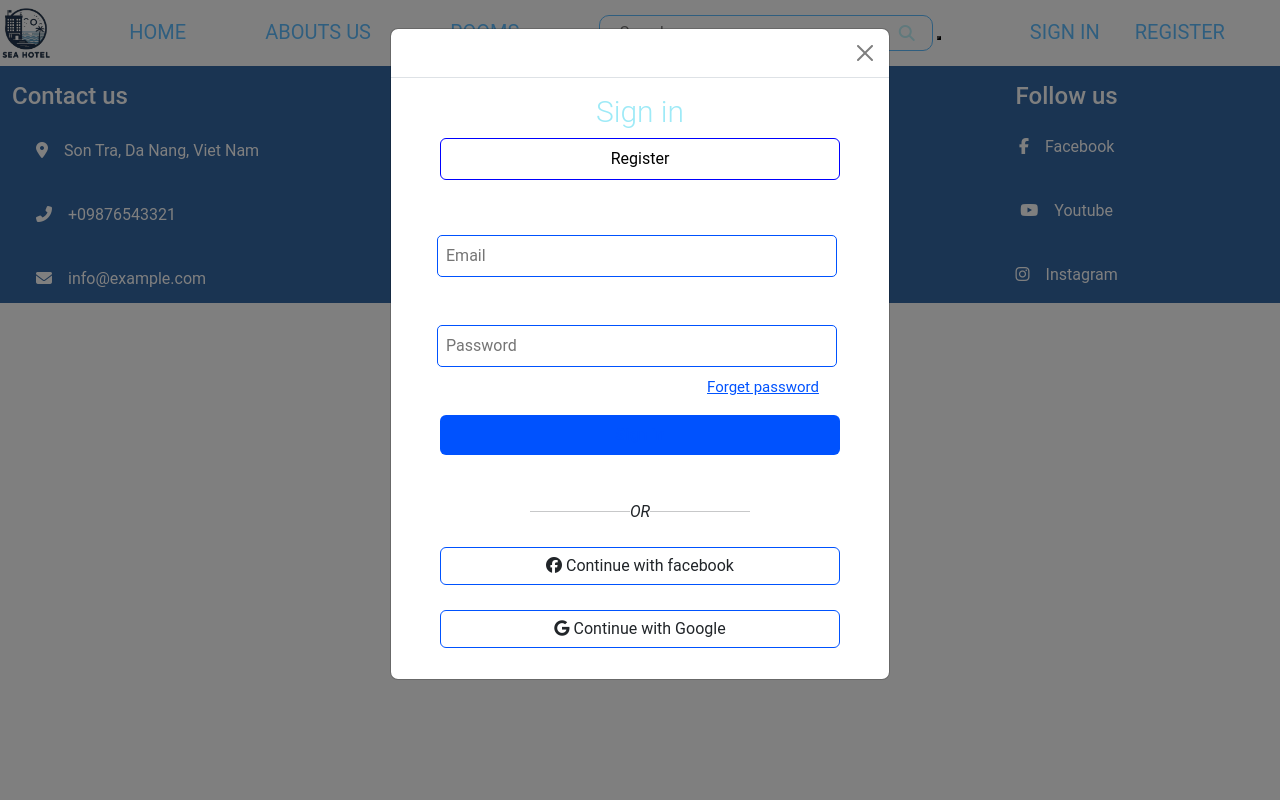
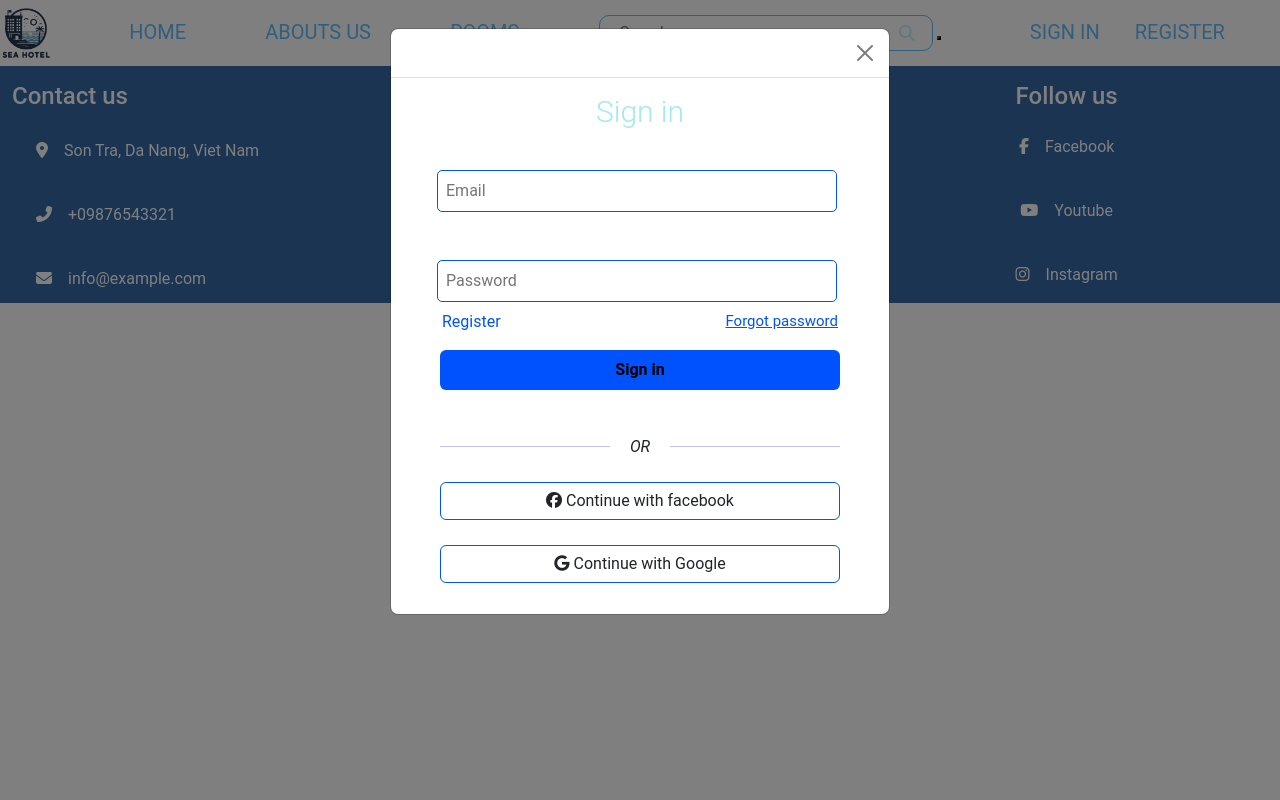
Before and after one commit to Seaside-Paradise-Retreat/SeaSide-Paradise-Retreat, a PHP site: page /app/Views/home.php in a window 1280 px wide, after a click on "SIGN IN". Run offline with PHP 8.4, Linux system fonts and the light colour scheme.

Commit message:
fix: fix form login

```diff
--- a/app/Views/auth/login.php
+++ b/app/Views/auth/login.php
@@ -8,7 +8,6 @@
               <form>
                 <div class="auth-form__header">
                   <h4 class="auth-form__heading">Sign in</h4>
-                  <button type="button" class="auth-form_swith" id="loginToRegister" data-bs-toggle="modal" data-bs-target="#registerModal" data-bs-dismiss="modal">Register</button>
                 </div>
                 <div class="mb-3">
                   <div class="auth-form__group login">
@@ -18,20 +17,23 @@
                 <div class="mb-3">
                   <div class="auth-form__group login">
                     <input id="loginPassord" type="password" class="auth-form__input" placeholder="Password" >
-                    <a href="#" id="forgot_password">Forget password</a>
+                  </div>
+                  <div class="mb-3 forgot_password">
+                    <button type="button" class="button_register" id="loginToRegister" data-bs-toggle="modal" data-bs-target="#registerModal" data-bs-dismiss="modal">Register</button>
+                    <a href="#" id="forgot_password">Forgot password</a>
                   </div>
                 </div>
                 <div class="auth-form__control">
                   <button class="btn-control" id="loginToRegister" >Sign in</button>
                 </div>
                 <div class="auth-form__or login">
-                  <div>
-                    <hr>
-                  </div>
-                  <div><span><i>OR</i></span></div>
-                  <div>
-                    <hr>
-                  </div>
+                    <div>
+                        <hr style="color:blue;width:170px">
+                    </div>
+                    <div><span><i style="padding: 0 20px;" >OR</i></span></div>
+                    <div>
+                        <hr style="color:blue;width:170px">
+                    </div>
                 </div>
                 <div class="auth-form__social login">
                   <a href="https://m.facebook.com/login/?locale=vi_VN" class="btn btn--with-icon">
--- a/public/css/register.css
+++ b/public/css/register.css
@@ -14,12 +14,9 @@
     border: 1px solid blue;
     margin-bottom: 15px;
 }
-/* .auth-form_swith:hover{
-    border: none;
-    color: #9EEAF7;
-} */
+
 #forgot_password{
-    padding-left: 300px;
+    /* padding-left: 300px; */
     font-size: 15px;
     color: #0052FE;
 }
@@ -96,10 +93,6 @@
     margin-top: 25px;
 }
 
-/* .btn:hover{
-    background-color:#0052FE;
-
-} */
 .btn.btn--with-icon{
     margin-top: 10px;
     border: 1px solid #0052FE  ;
@@ -118,7 +111,6 @@
     background-color: #0052FE;
     font-weight: 600;
     border: none;
-    color: #0052FE;
 }
 .auth-form__control{
     display: flex;
@@ -132,3 +124,13 @@
     margin-top:20px ;
     margin-top: 9px
 }
+.forgot_password{
+    display: flex;
+    justify-content: space-between;
+    margin: 0 35px;
+}
+.button_register{
+    background-color: white;
+    border: none;
+    color: #0052FE;
+}
```
